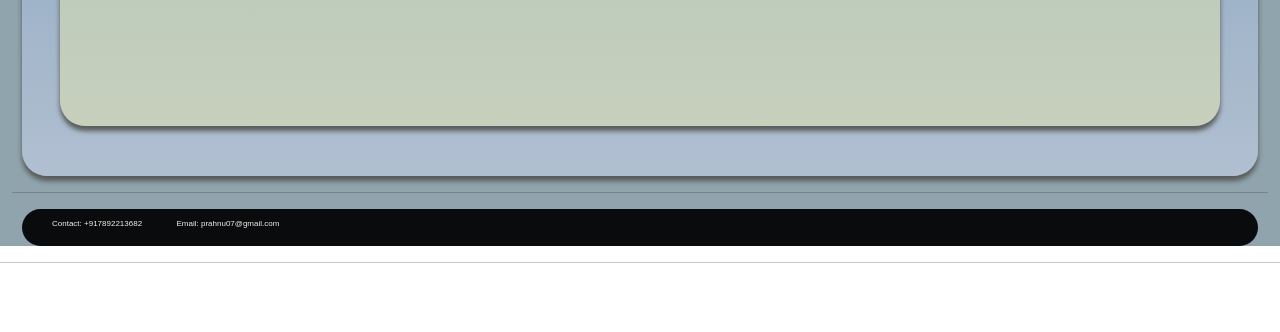
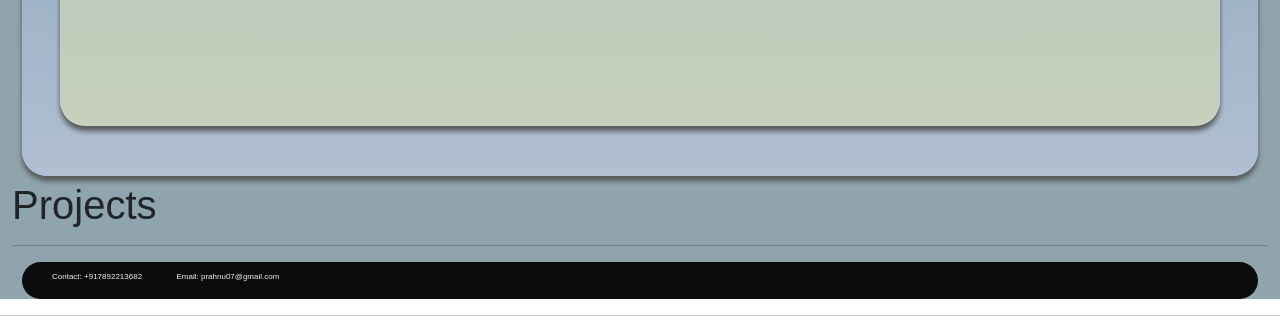
Before and after one commit to prahnu/prahnu, a plain HTML site: page index.html in a window 1280 px wide. Shown: the part 2464-2796 px from the top of the page. Before the commit the page ends 2743 px from the top, so only its background shows below. Drawn offline with nearby package versions, Linux system fonts and the light colour scheme; a web font is replaced by a local one.

Commit message:
Project section

```diff
--- a/index.html
+++ b/index.html
@@ -110,6 +110,9 @@
 
             </div>
         </section>
+        <section>
+            <div><h1>Projects</h1> </div>
+        </section>
         <hr>
         <div class="foot">
             <p>Contact: +917892213682</p>
```
